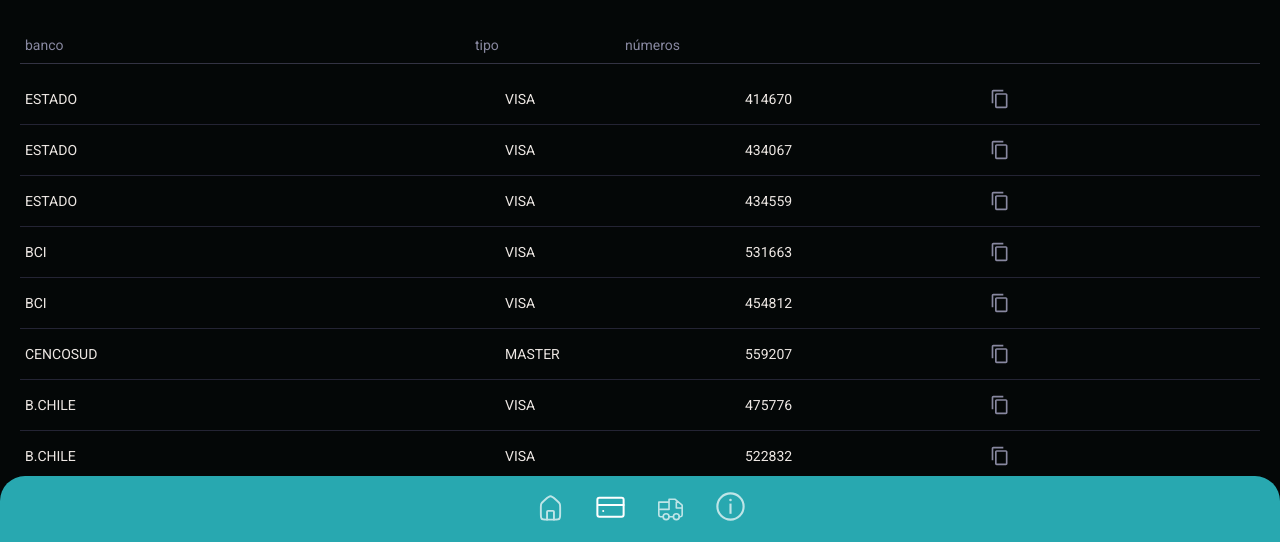
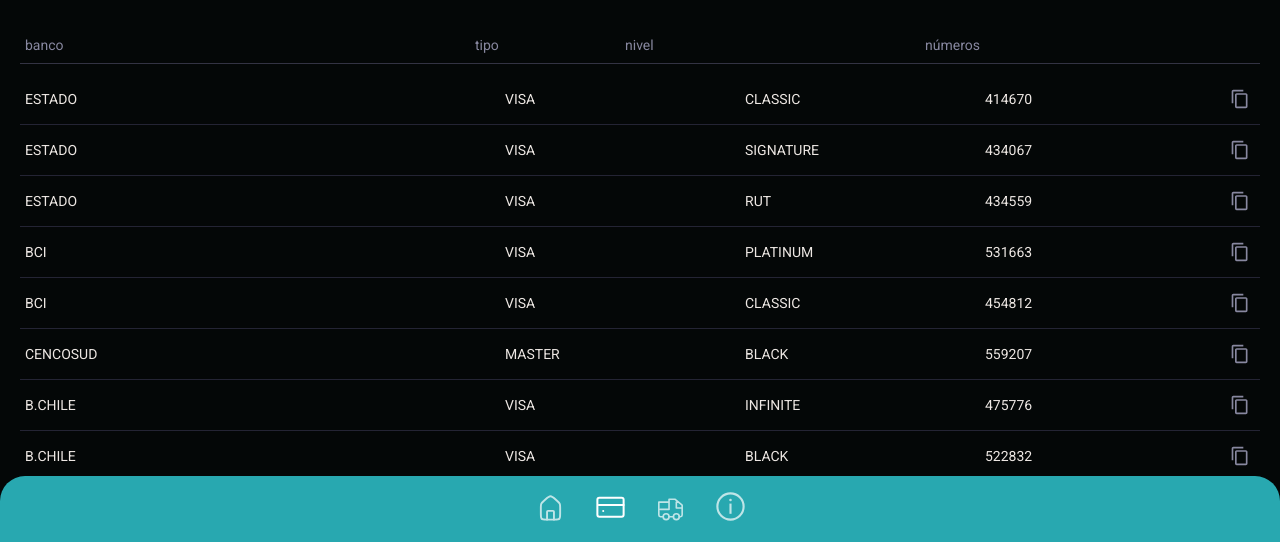
Before and after one commit to randomuserduh/nonamae, a plain HTML site: page index.html in a window 1280 px wide. Both pictures are taken after a click on the button 610 px from the left and 767 px from the top of the page. Shown: the part 258-800 px from the top of the page. Drawn offline with nearby package versions, Linux system fonts and the light colour scheme; no server answers.

Commit message:
Update index.html

```diff
--- a/index.html
+++ b/index.html
@@ -773,7 +773,7 @@
             <div class="table-header">
                 <span>Banco</span>
                 <span>tipo</span>
-                <!-- <span>nivel</span> -->
+                <span>nivel</span>
                 <span>números</span>
                 <span></span>
             </div>
@@ -981,20 +981,16 @@
     const bankLogos = document.querySelectorAll('.bank-logo');
     bankLogos.forEach(logo => {
         logo.addEventListener('click', function() {
-            // Obtener el nombre del banco del atributo data-bank
             const bankName = this.getAttribute('data-bank');
             if (!bankName) return;
 
-            // Aplicar filtro en las filas de tarjetas
             const rows = document.querySelectorAll('#cards-section .card-row');
             const searchBar = document.querySelector('.search-bar');
 
-            // Actualizar la barra de búsqueda con el nombre del banco
             if (searchBar) {
                 searchBar.value = bankName;
             }
 
-            // Filtrar las filas
             rows.forEach(row => {
                 const bankColumn = row.querySelector('.card-column:nth-child(1)');
                 if (bankColumn && bankColumn.textContent.toUpperCase().includes(bankName.toUpperCase())) {
@@ -1251,7 +1247,7 @@
                     row.innerHTML = `
                 <div class="card-column">${card.banco}</div>
                 <div class="card-column">${card.tipo}</div>
-
+                <div class="card-column">${card.nivel}</div>
                 <div class="card-column">${card.numeros}</div>
                 <button class="copy-button">
                     <svg width="20" height="20" viewBox="0 0 24 24" fill="none" xmlns="http://www.w3.org/2000/svg">
```
